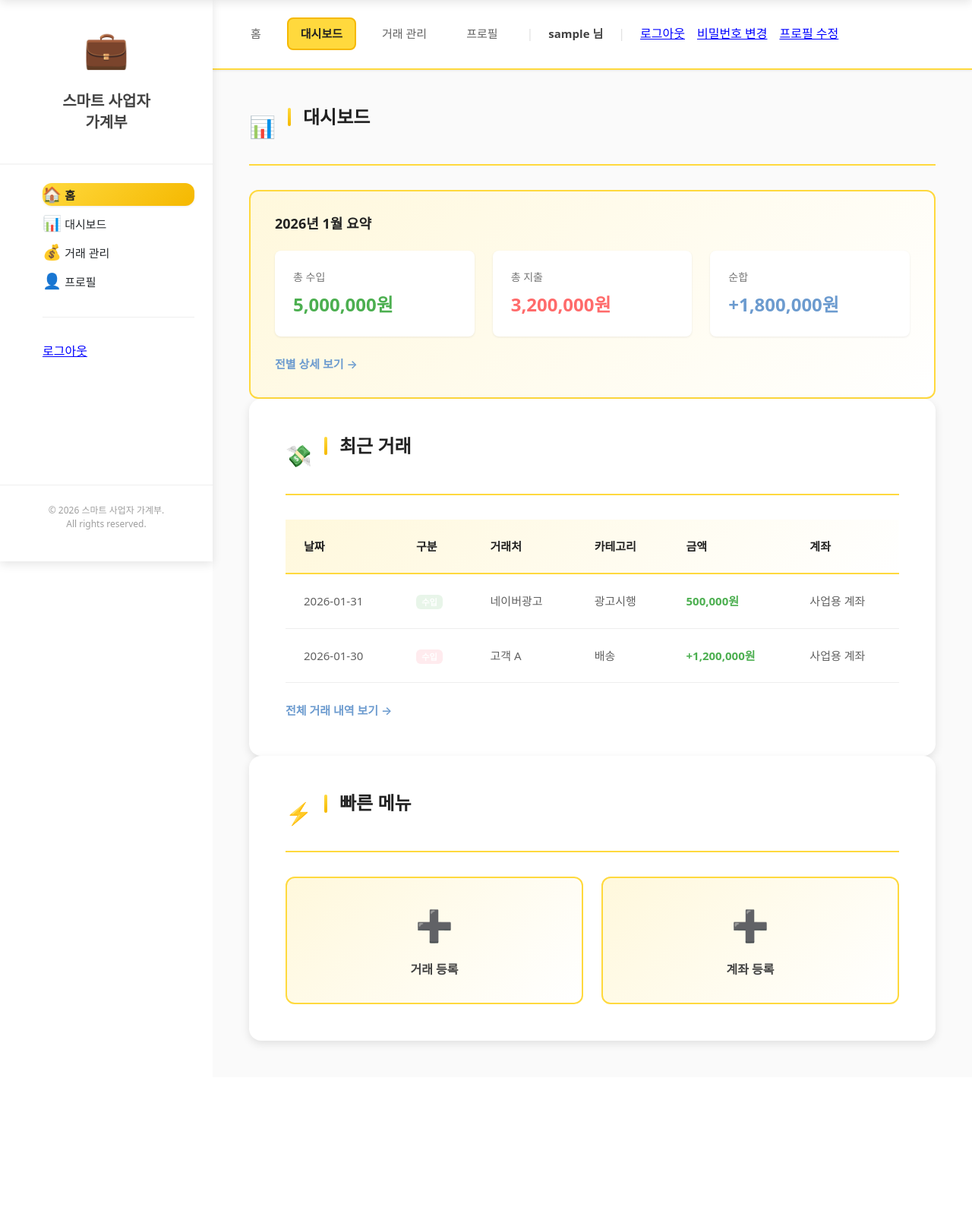
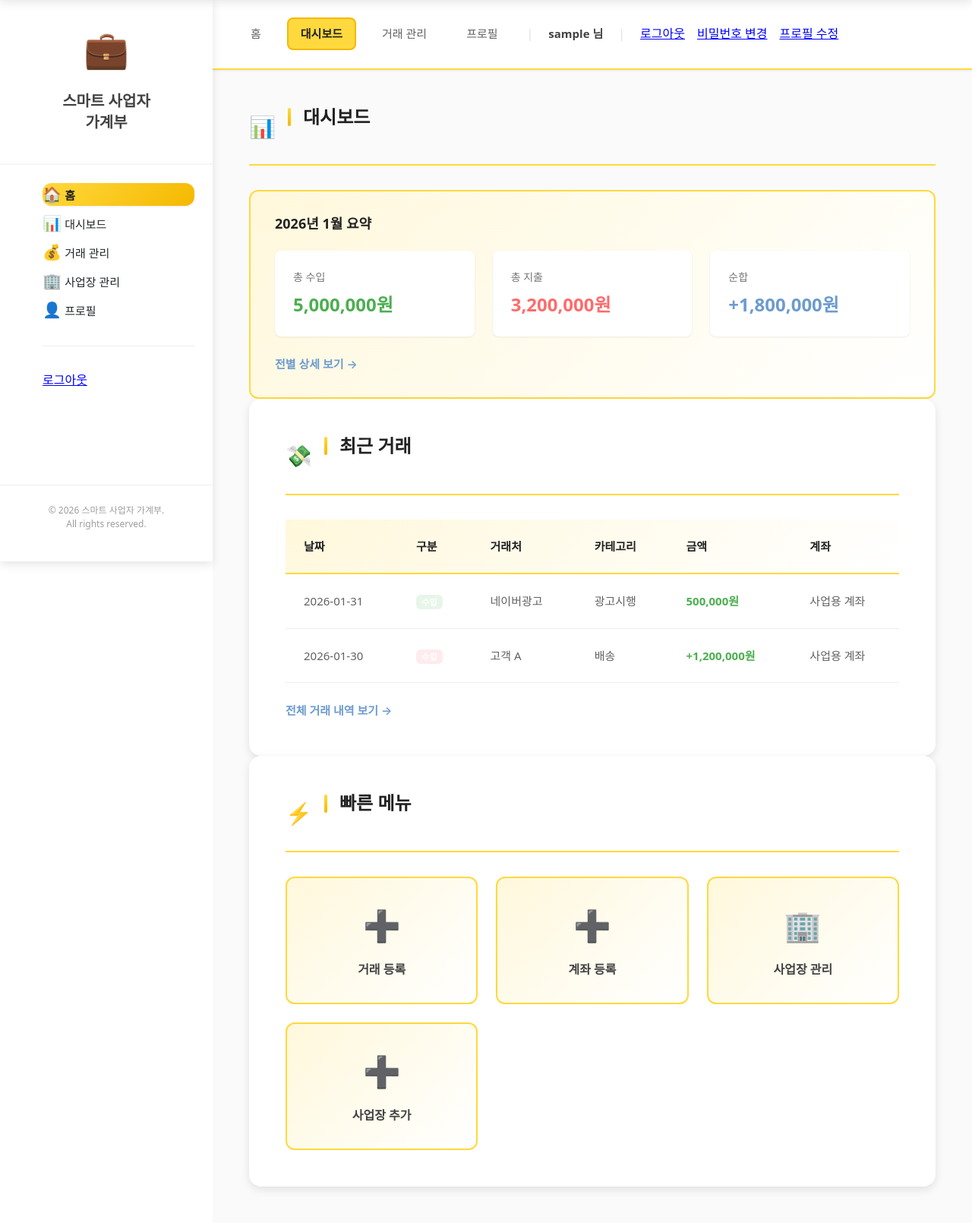
Before and after one commit to hyunseoklim/Project2, a Django app: page /accounts/ in a window 1280 px wide. Shown: the part 101-1711 px from the top of the page at 76% size. Before the commit the page ends 1478 px from the top, so only its background shows below. Run offline with Django 5.2, Linux system fonts and the light colour scheme; the visitor is signed in with stand-in values (Sample User, id 1).

Commit message:
feat: business CRUD with branch_type, business_type filter

```diff
--- a/apps/accounts/templates/accounts/home2.html
+++ b/apps/accounts/templates/accounts/home2.html
@@ -21,9 +21,15 @@
         </a>
     </li>
     <li class="nav-item">
-        <a href="{% url 'transactions:list' %}" class="nav-link">
+        <a href="{% url 'transactions:transaction_list' %}" class="nav-link">
             <span class="nav-icon">💰</span>
             <span class="nav-text">거래 관리</span>
+        </a>
+    </li>
+    <li class="nav-item">
+        <a href="{% url 'businesses:business_list' %}" class="nav-link">
+            <span class="nav-icon">🏢</span>
+            <span class="nav-text">사업장 관리</span>
         </a>
     </li>
     <li class="nav-item">
@@ -48,7 +54,7 @@
 <div class="top-nav-links">
     <a href="{% url 'accounts:home' %}" class="nav-button">홈</a>
     <a href="{% url 'accounts:home' %}" class="nav-button active">대시보드</a>
-    <a href="{% url 'transactions:list' %}" class="nav-button">거래 관리</a>
+    <a href="{% url 'transactions:transaction_list' %}" class="nav-button">거래 관리</a>
     <a href="#" class="nav-button">프로필</a>
     <span class="nav-divider">|</span>
     <span class="user-name"> {{ user.username }} 님</span>
@@ -145,7 +151,7 @@
             </table>
         </div>
 
-        <a href="{% url 'transactions:list' %}" class="detail-link">전체 거래 내역 보기 →</a>
+        <a href="{% url 'transactions:transaction_list' %}" class="detail-link">전체 거래 내역 보기 →</a>
     </section>
 
     <!-- 빠른 메뉴 섹션 -->
@@ -156,7 +162,7 @@
         </div>
 
         <div class="quick-menu-grid">
-            <a href="{% url 'transactions:create' %}" class="quick-menu-item">
+            <a href="{% url 'transactions:transaction_create' %}" class="quick-menu-item">
                 <span class="menu-icon">➕</span>
                 <span class="menu-text">거래 등록</span>
             </a>
@@ -164,6 +170,14 @@
                 <span class="menu-icon">➕</span>
                 <span class="menu-text">계좌 등록</span>
             </a>
+            <a href="{% url 'businesses:business_list' %}" class="quick-menu-item">
+                <span class="menu-icon">🏢</span>
+                <span class="menu-text">사업장 관리</span>
+            </a>
+            <a href="{% url 'businesses:business_create' %}" class="quick-menu-item">
+                <span class="menu-icon">➕</span>
+                <span class="menu-text">사업장 추가</span>
+            </a>
         </div>
     </section>
 </div>
--- a/apps/businesses/views.py
+++ b/apps/businesses/views.py
@@ -13,9 +13,14 @@
     if branch_type:
         businesses = businesses.filter(branch_type=branch_type)
 
+    business_type = request.GET.get('business_type')
+    if business_type:
+        businesses = businesses.filter(business_type=business_type)
+
     context = {
         'businesses': businesses,
         'selected_branch_type': branch_type,
+        'selected_business_type': business_type,
     }
     return render(request, 'businesses/business_list.html', context)
 
@@ -57,7 +62,6 @@
         business.location = request.POST.get('location', business.location)
         business.business_type = request.POST.get('business_type', business.business_type)
         business.branch_type = request.POST.get('branch_type', business.branch_type)
-        business.save()
         business.registration_number = request.POST.get('registration_number', business.registration_number)
         business.save()
         messages.success(request, f"'{business.name}' 사업장이 수정되었습니다.")
--- a/apps/transactions/templates/transactions/transaction_confirm_delete.html
+++ b/apps/transactions/templates/transactions/transaction_confirm_delete.html
@@ -18,7 +18,7 @@
         </a>
     </li>
     <li class="nav-item active">
-        <a href="{% url 'transactions:list' %}" class="nav-link">
+        <a href="{% url 'transactions:transaction_list' %}" class="nav-link">
             <span class="nav-icon">💰</span>
             <span class="nav-text">거래 관리</span>
         </a>
@@ -36,7 +36,7 @@
 <div class="top-nav-links">
     <a href="{% url 'accounts:home' %}" class="nav-button">홈</a>
     <a href="{% url 'accounts:home' %}" class="nav-button">대시보드</a>
-    <a href="{% url 'transactions:list' %}" class="nav-button active">거래 관리</a>
+    <a href="{% url 'transactions:transaction_list' %}" class="nav-button active">거래 관리</a>
     <a href="{% url 'accounts:profile_detail' %}" class="nav-button">프로필</a>
     <span class="nav-divider">|</span>
     <span class="user-name">{{ user.username }} 님</span>
@@ -92,7 +92,7 @@
                     <form method="post">
                         {% csrf_token %}
                         <div class="d-flex justify-content-between">
-                            <a href="{% url 'transactions:detail' transaction.pk %}" class="btn btn-secondary">
+                            <a href="{% url 'transactions:transaction_detail' transaction.pk %}" class="btn btn-secondary">
                                 <i class="fas fa-times"></i> 취소
                             </a>
                             <button type="submit" class="btn btn-danger">
--- a/apps/transactions/templates/transactions/transaction_form.html
+++ b/apps/transactions/templates/transactions/transaction_form.html
@@ -18,7 +18,7 @@
         </a>
     </li>
     <li class="nav-item active">
-        <a href="{% url 'transactions:list' %}" class="nav-link">
+        <a href="{% url 'transactions:transaction_list' %}" class="nav-link">
             <span class="nav-icon">💰</span>
             <span class="nav-text">거래 관리</span>
         </a>
@@ -36,7 +36,7 @@
 <div class="top-nav-links">
     <a href="{% url 'accounts:home' %}" class="nav-button">홈</a>
     <a href="{% url 'accounts:home' %}" class="nav-button">대시보드</a>
-    <a href="{% url 'transactions:list' %}" class="nav-button active">거래 관리</a>
+    <a href="{% url 'transactions:transaction_list' %}" class="nav-button active">거래 관리</a>
     <a href="{% url 'accounts:profile_detail' %}" class="nav-button">프로필</a>
     <span class="nav-divider">|</span>
     <span class="user-name">{{ user.username }} 님</span>
@@ -173,7 +173,7 @@
 
                         <!-- 버튼 -->
                         <div class="d-flex justify-content-between">
-                            <a href="{% url 'transactions:list' %}" class="btn btn-secondary">취소</a>
+                            <a href="{% url 'transactions:transaction_list' %}" class="btn btn-secondary">취소</a>
                             <button type="submit" class="btn btn-primary">저장</button>
                         </div>
                     </form>
--- a/templates/base.html
+++ b/templates/base.html
@@ -21,6 +21,62 @@
             <nav class="sidebar-nav">
                 <!-- 사이드 네비게이션, 이부분 지우고 각 app의 사이드바로 설정 -->
                 {% block sidebar_nav %}
+                <ul class="nav-list">
+                    {% if user.is_authenticated %}
+                        <li class="nav-item">
+                            <a href="{% url 'accounts:home' %}" class="nav-link">
+                                <span class="nav-icon">🏠</span>
+                                <span class="nav-text">홈</span>
+                            </a>
+                        </li>
+                        <li class="nav-item">
+                            <a href="{% url 'accounts:home' %}" class="nav-link">
+                                <span class="nav-icon">📊</span>
+                                <span class="nav-text">대시보드</span>
+                            </a>
+                        </li>
+                        <li class="nav-item">
+                            <a href="{% url 'transactions:transaction_list' %}" class="nav-link">
+                                <span class="nav-icon">💰</span>
+                                <span class="nav-text">거래 관리</span>
+                            </a>
+                        </li>
+                        <li class="nav-item">
+                            <a href="{% url 'businesses:business_list' %}" class="nav-link">
+                                <span class="nav-icon">🏢</span>
+                                <span class="nav-text">사업장 관리</span>
+                            </a>
+                        </li>
+                        <li class="nav-item">
+                            <a href="{% url 'accounts:profile_detail' %}" class="nav-link">
+                                <span class="nav-icon">👤</span>
+                                <span class="nav-text">프로필</span>
+                            </a>
+                        </li>
+                        <li class="nav-item">
+                            <form action="{% url 'accounts:logout' %}" method="post" style="display:inline;">
+                                {% csrf_token %}
+                                <button type="submit" class="nav-link" style="background:none;border:none;padding:0;cursor:pointer;">
+                                    <span class="nav-icon">🔓</span>
+                                    <span class="nav-text">로그아웃</span>
+                                </button>
+                            </form>
+                        </li>
+                    {% else %}
+                        <li class="nav-item">
+                            <a href="{% url 'accounts:login' %}" class="nav-link">
+                                <span class="nav-icon">🔐</span>
+                                <span class="nav-text">로그인</span>
+                            </a>
+                        </li>
+                        <li class="nav-item">
+                            <a href="{% url 'accounts:signup' %}" class="nav-link">
+                                <span class="nav-icon">✏️</span>
+                                <span class="nav-text">회원가입</span>
+                            </a>
+                        </li>
+                    {% endif %}
+                </ul>
                 {% endblock %}
             </nav>
 
```
Also changed, not shown: apps/businesses/templates/businesses/business_form.html (+9 -4 lines), apps/businesses/templates/businesses/business_list.html (+8 -0 lines), apps/transactions/templates/transactions/transaction_detail.html (+7 -7 lines), apps/transactions/templates/transactions/transaction_list.html (+6 -6 lines).
